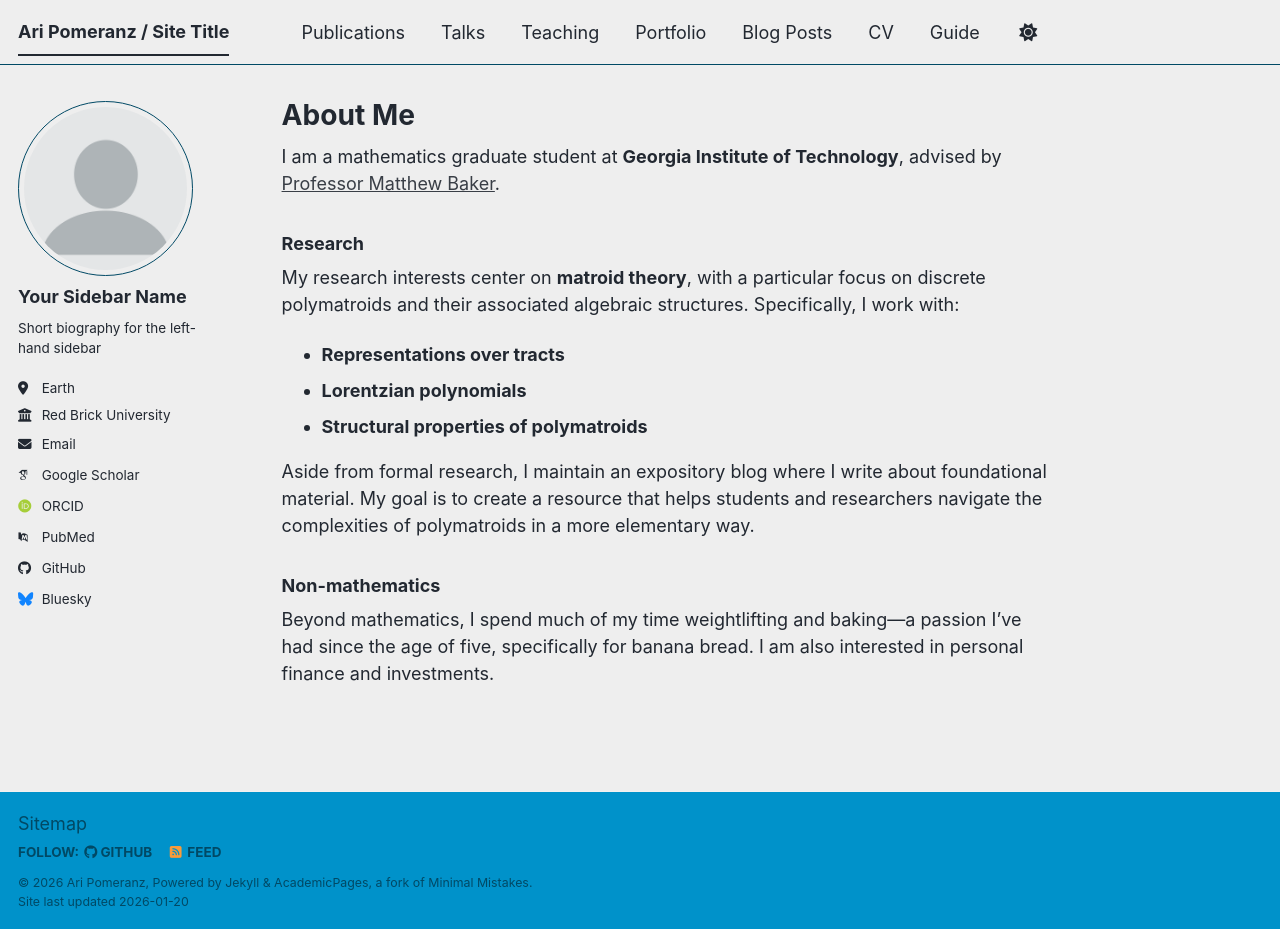
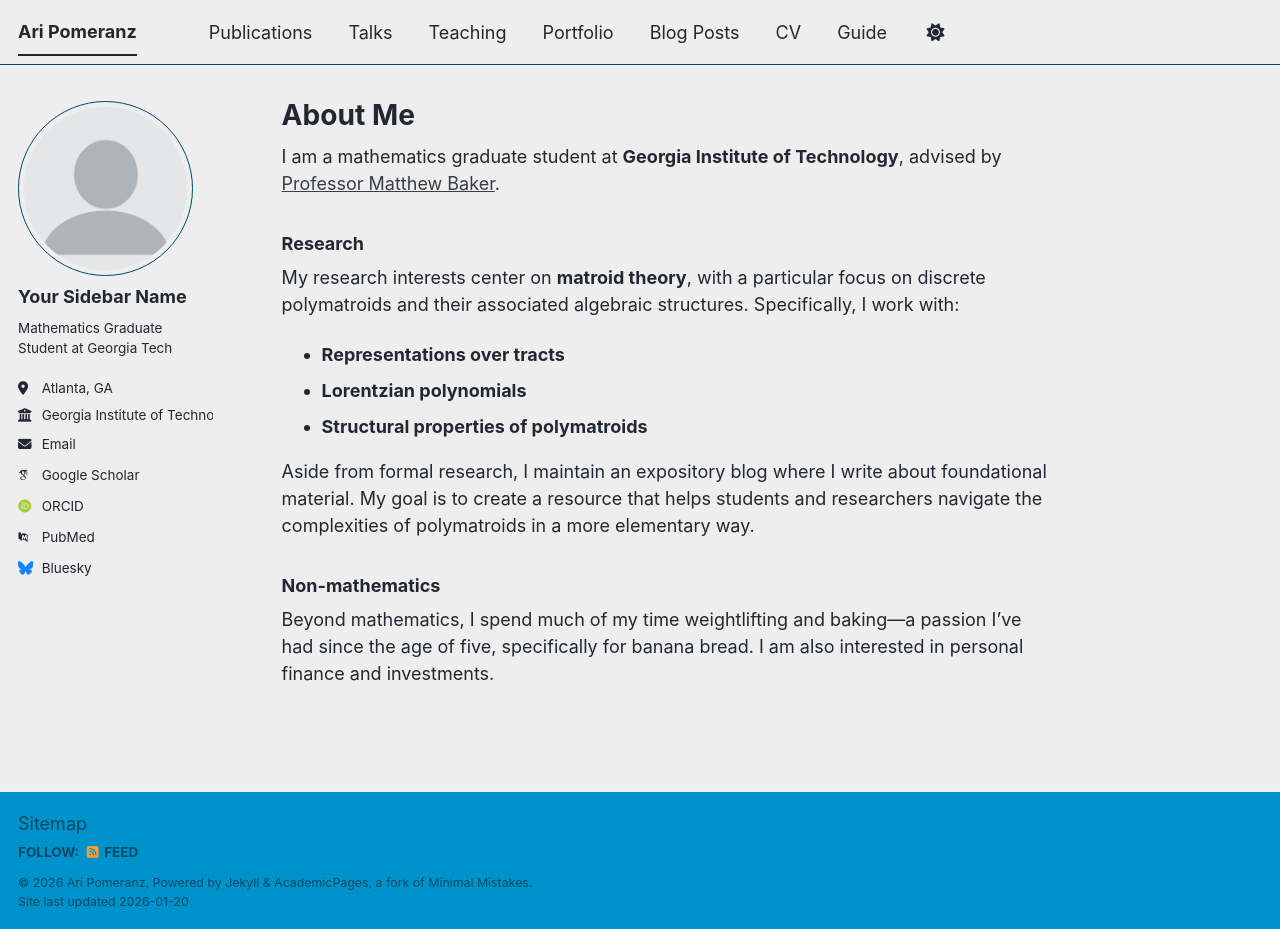
Before and after one commit to aripomeranz/aripomeranz, a Jekyll site: the page built from _pages/about.md, in a window 1280 px wide and 929 px high. Built offline with Jekyll 4.4.1, drawn with Linux system fonts in a browser that asks for light colours; some web fonts are replaced; a script bundle is joined from its source files by our own code; library files that are not in the unit come from our copies.

Commit message:
Update _config.yml

```diff
--- a/_config.yml
+++ b/_config.yml
@@ -10,7 +10,7 @@
 locale                   : "en-US"
 site_theme               : "air" # The available themes options are "default", "air", "sunrise", "mint", "dirt" and "contrast"
 minimal_mistakes_skin    : "air"
-title                    : "Ari Pomeranz / Site Title"
+title                    : "Ari Pomeranz"
 title_separator          : "-"
 name                     : &name "Ari Pomeranz"
 description              : &description "Ari Pomeranz's academic portfolio"   # Update this with a general description of your site, this is the default if not overridden by a page
@@ -27,9 +27,9 @@ author:
   avatar           : "profile.png"
   name             : "Your Sidebar Name"
   pronouns         : # example: "she/her"
-  bio              : "Short biography for the left-hand sidebar"
-  location         : "Earth"
-  employer         : "Red Brick University"
+  bio              : "Mathematics Graduate Student at Georgia Tech"
+  location         : "Atlanta, GA"
+  employer         : "Georgia Institute of Technology"
   uri              : # URL
   email            : "none@example.org"
 
@@ -52,7 +52,7 @@ author:
   bitbucket        : # Username - Update with your username on the site
   codepen          : # Username
   dribbble         : # Username
-  github           : "academicpages"
+  github           : #Public Github I guess
   kaggle           : # Username
   stackoverflow    : # User number or user number and name (i.e., use "1" or "1/jeff-atwood")
 
```
